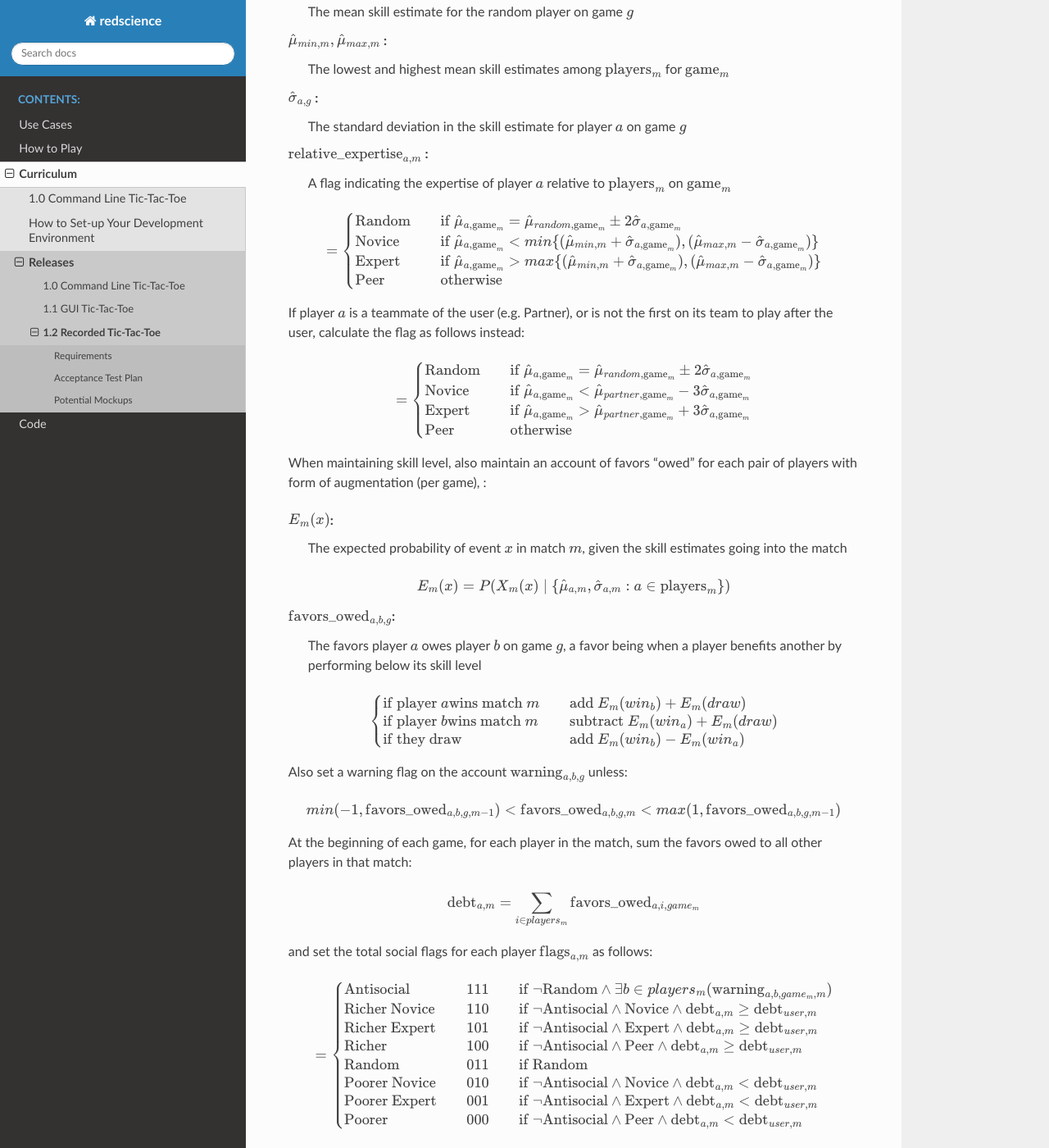
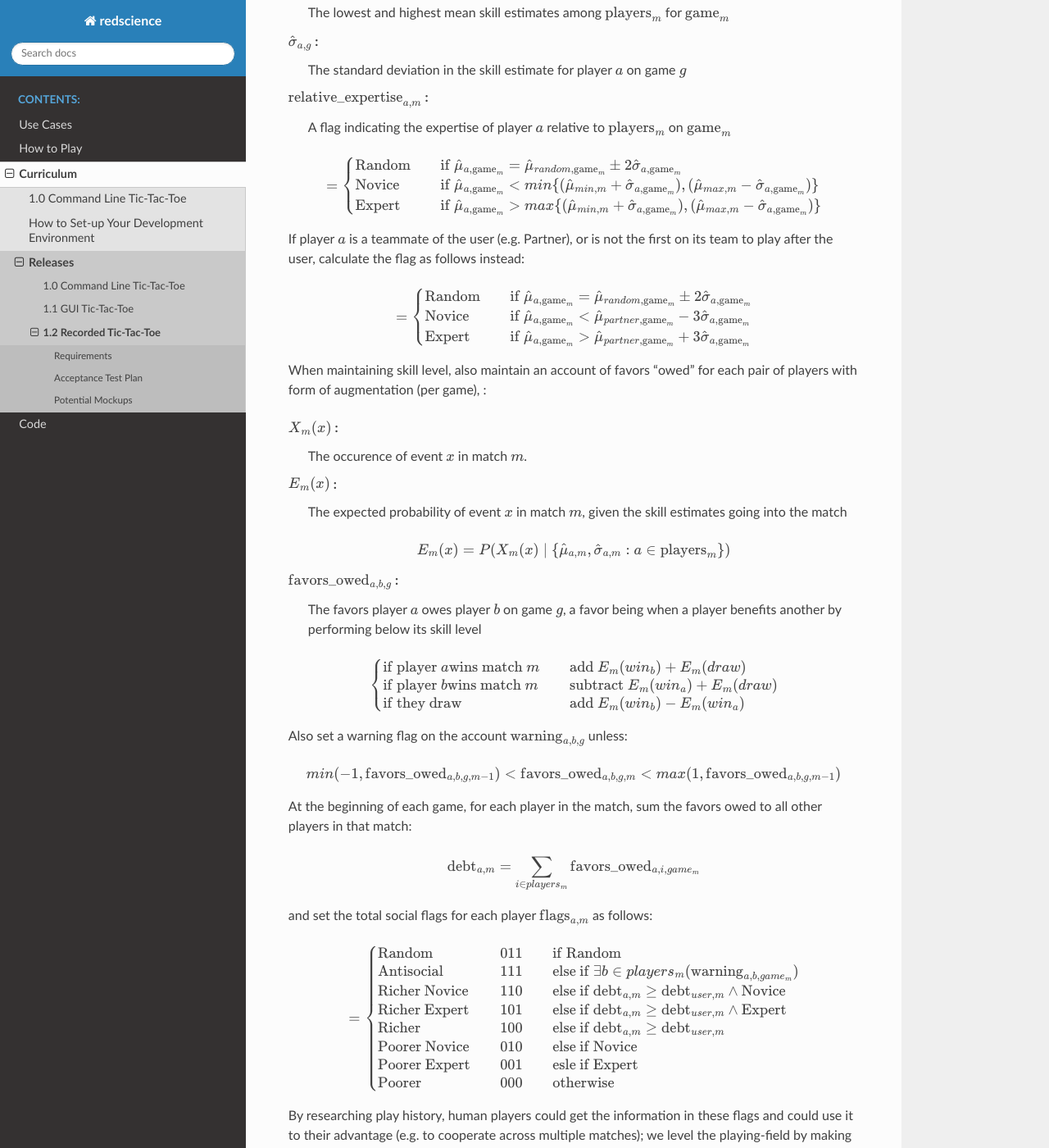
Before and after one commit to ChrisSantosLang/redscience, a Sphinx documentation site: the page built from docs/source/releases/recorded.rst, in a window 1280 px wide and 1400 px high, scrolled down 1025 px. Shown: the whole window at 82% size. Built offline with Sphinx 7.4.7 and the Read the Docs theme 2.0.0, drawn with Linux system fonts in a browser that asks for light colours; pages that are not in the unit, such as notebooks, are missing from menus; some of the changed text lies outside the part shown.

Commit message:
Update recorded.rst

```diff
--- a/docs/source/releases/recorded.rst
+++ b/docs/source/releases/recorded.rst
@@ -73,8 +70,7 @@ flags” for each player in the match:
       (\hat{\mu}_{max, m} - \hat{\sigma}_{a, \text{game}_m}) \}\\
       \text{Expert}  & \quad \text{if } \hat{\mu}_{a, \text{game}_m}
       > max \{ (\hat{\mu}_{min, m} + \hat{\sigma}_{a, \text{game}_m}),
-      (\hat{\mu}_{max, m} - \hat{\sigma}_{a, \text{game}_m}) \}\\
-      \text{Peer}  & \quad \text{otherwise}
+      (\hat{\mu}_{max, m} - \hat{\sigma}_{a, \text{game}_m}) \}
     \end{cases}
 
 If player :math:`a` is a teammate of the user (e.g. Partner), or is not the
@@ -88,8 +84,7 @@ first on its team to play after the user, calculate the flag as follows instead:
       \text{Novice}  & \quad \text{if } \hat{\mu}_{a, \text{game}_m}
       < \hat{\mu}_{partner, \text{game}_m} - 3 \hat{\sigma}_{a, \text{game}_m}\\
       \text{Expert}  & \quad \text{if } \hat{\mu}_{a, \text{game}_m}
-      > \hat{\mu}_{partner, \text{game}_m} + 3 \hat{\sigma}_{a, \text{game}_m}\\
-      \text{Peer}  & \quad \text{otherwise}
+      > \hat{\mu}_{partner, \text{game}_m} + 3 \hat{\sigma}_{a, \text{game}_m}
     \end{cases}
 
 
@@ -97,7 +92,10 @@ When maintaining skill level, also maintain an account of favors
 “owed” for each pair of players with form of augmentation (per
 game), :
 
-:math:`E_m(x)`:
+:math:`X_m(x)` :
+  The occurence of event :math:`x` in match :math:`m`.
+
+:math:`E_m(x)` :
   The expected probability of event :math:`x` in match :math:`m`, given
   the skill estimates going into the match
 
@@ -105,7 +103,7 @@ game), :
    E_m(x) = P(X_m(x) \mid \{\hat{\mu}_{a, m},
    \hat{\sigma}_{a, m} : a \in \text{players}_m \})
 
-:math:`\text{favors_owed}_{a, b, g}`:
+:math:`\text{favors_owed}_{a, b, g}` :
   The favors player :math:`a` owes player :math:`b` on game
   :math:`g`, a favor being when a player benefits another by performing
   below its skill level
@@ -139,14 +137,14 @@ and set the total social flags for each player :math:`\text{flags}_{a, m}` as fo
 .. math::
    =
     \begin{cases}
-      \text{Antisocial}      & \quad  111 & \quad\text{if } \neg \text{Random} \land \exists b \in players_m (\text{warning}_{a, b, game_m, m})\\
-      \text{Richer Novice}   & \quad  110 & \quad\text{if } \neg \text{Antisocial} \land \text{Novice} \land \text{debt}_{a, m} \ge \text{debt}_{user, m}\\
-      \text{Richer Expert}   & \quad  101 & \quad\text{if } \neg \text{Antisocial} \land \text{Expert} \land \text{debt}_{a, m} \ge \text{debt}_{user, m}\\
-      \text{Richer}          & \quad  100 & \quad\text{if } \neg \text{Antisocial} \land \text{Peer} \land \text{debt}_{a, m} \ge \text{debt}_{user, m}\\
       \text{Random}          & \quad  011 & \quad\text{if Random}\\
-      \text{Poorer Novice}   & \quad  010 & \quad\text{if } \neg \text{Antisocial} \land \text{Novice} \land \text{debt}_{a, m} < \text{debt}_{user, m}\\
-      \text{Poorer Expert}   & \quad  001 & \quad\text{if } \neg \text{Antisocial} \land \text{Expert} \land \text{debt}_{a, m} < \text{debt}_{user, m}\\
-      \text{Poorer}          & \quad  000 & \quad\text{if } \neg \text{Antisocial} \land \text{Peer} \land \text{debt}_{a, m} < \text{debt}_{user, m}
+      \text{Antisocial}      & \quad  111 & \quad\text{else if } \exists b \in players_m (\text{warning}_{a, b, game_m})\\
+      \text{Richer Novice}   & \quad  110 & \quad\text{else if } \text{debt}_{a, m} \ge \text{debt}_{user, m} \land \text{Novice}\\
+      \text{Richer Expert}   & \quad  101 & \quad\text{else if } \text{debt}_{a, m} \ge \text{debt}_{user, m} \land \text{Expert}\\
+      \text{Richer}          & \quad  100 & \quad\text{else if } \text{debt}_{a, m} \ge \text{debt}_{user, m}\\
+      \text{Poorer Novice}   & \quad  010 & \quad\text{else if } \text{Novice}\\
+      \text{Poorer Expert}   & \quad  001 & \quad\text{esle if } \text{Expert}\\
+      \text{Poorer}          & \quad  000 & \quad\text{otherwise }
     \end{cases}
 
 By researching play history, human players could get the
@@ -208,7 +206,7 @@ or years since their most recent match.
    \text{draw_boost}_{a, b, g} +
    2 (\text{win_boost}_{a, b, g})
 
-:math:`\text{relative_rating}_{a, b, g}`:
+:math:`\text{relative_rating}_{a, b, g}` :
   The relative skill rating of player :math:`b` on game :math:`g`,
   compared to player :math:`a`
 
```
Also changed, not shown: other parts of docs/source/releases/recorded.rst (+11 -14 lines).
